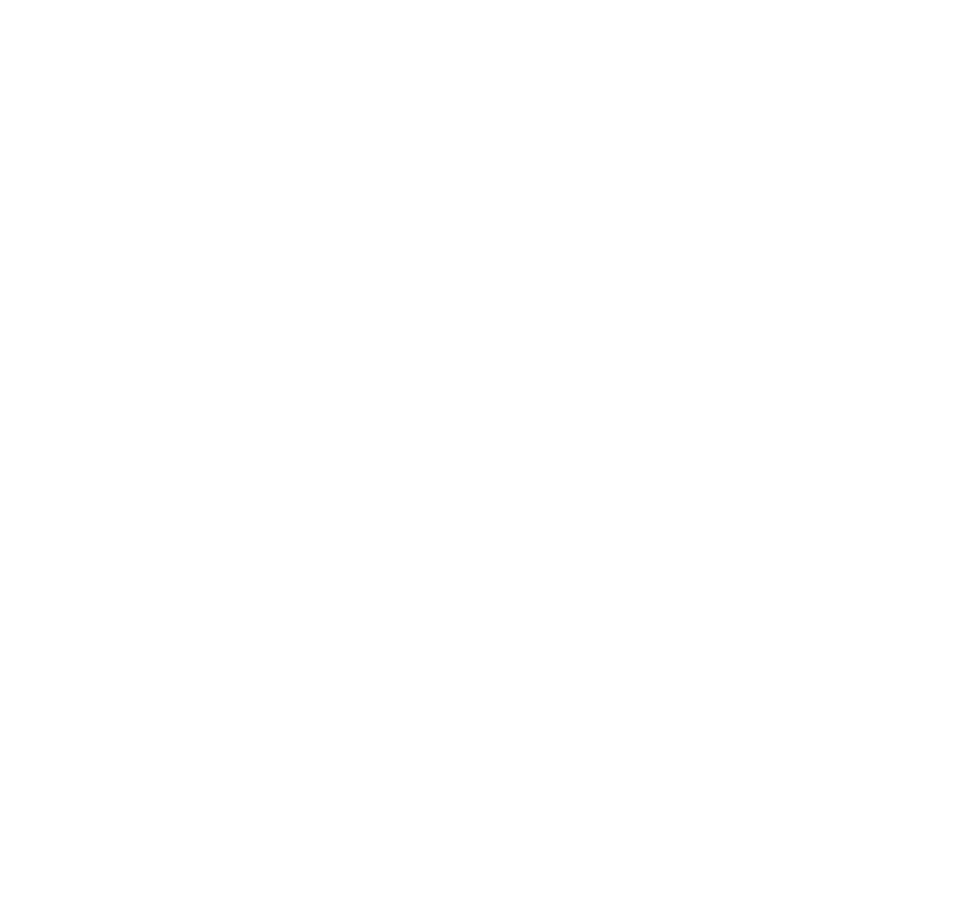
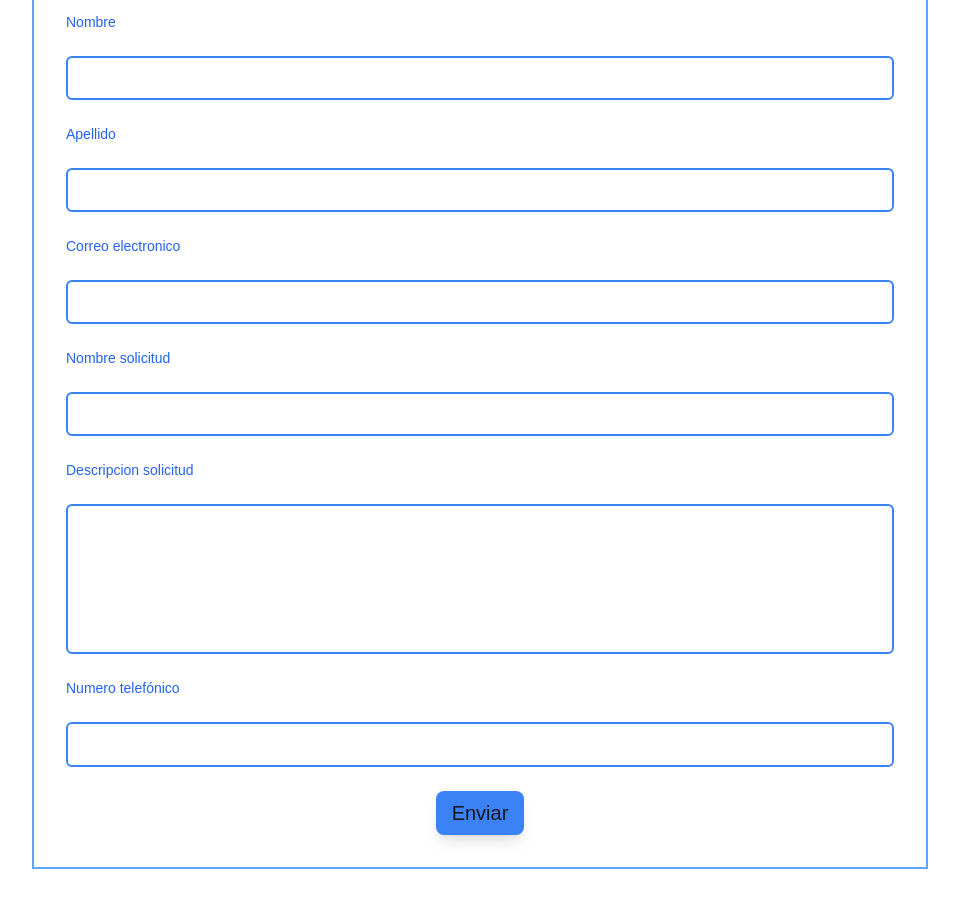
Before and after one commit to topavasquez/Frontend-Isoterm, a Next.js app: page /contacto in a window 1280 px wide. Shown: the part 260-1168 px from the top of the page, without its empty margins (160-1119 px from the left). Before the commit the page ends 800 px from the top, so only its background shows below. Built offline with nearby package versions, Linux system fonts and the light colour scheme.

Commit message:
Contacto listo, falta estilo

```diff
--- a/src/app/contacto/page.js
+++ b/src/app/contacto/page.js
@@ -1,8 +1,117 @@
+"use client"
+
+import { useForm } from "react-hook-form"
 
 export default function Contacto() {
+    const {
+        register,
+        handleSubmit,
+        watch,
+        formState: { errors },
+    } = useForm()
+
+    const onSubmit = async (data) => {
+        try {
+            const response = await fetch('http://localhost:4000/api/create', {
+                method: 'POST',
+                headers: {
+                    'Content-Type': 'application/json',
+                },
+                body: JSON.stringify(data),
+            });
+
+            if (!response.ok) {
+                const errorData = await response.json();
+                console.error('Error en el servidor:', errorData);
+                throw new Error(errorData.error || 'Error desconocido');
+            }
+
+            const result = await response.json();
+            console.log('Registro creado con éxito:', result);
+        } catch (error) {
+            console.error('Error al enviar la solicitud:', error.message);
+        }
+    };
+
     return (
-        <div>
-            <h1>Contacto</h1>
+        <div className="max-w-7xl mx-auto relative bg-white px-8 sm:px-20 pb-10">
+            <h1 className="text-center font-bold text-3xl py-8 text-blue-600">Contacto</h1>
+            <div className="max-w-4xl mx-auto">
+                <h3 className="font-site text-xl my-3 text-blue-600">Contactar al personal</h3>
+                <form className="border-2 border-blue-400 p-8" onSubmit={handleSubmit(onSubmit)}>
+                    <div className="flex flex-col sm:gap-6">
+
+                        <label className="text-sm text-blue-600" htmlFor="name">
+                            Nombre
+                        </label>
+                        <input
+                            {...register("name", { required: true })}
+                            id="name"
+                            className="input border-2 border-blue-500 rounded-md p-2 focus:outline-none focus:ring-2 focus:ring-blue-400"
+                        />
+
+                        <label className="text-sm text-blue-600" htmlFor="lastname">
+                            Apellido
+                        </label>
+                        <input
+                            {...register("lastname", { required: true })}
+                            id="lastname"
+                            className="input border-2 border-blue-500 rounded-md p-2 focus:outline-none focus:ring-2 focus:ring-blue-400"
+                        />
+
+                        <label className="text-sm text-blue-600" htmlFor="email">
+                            Correo electronico
+                        </label>
+                        <input
+                            {...register("email", { required: true })}
+                            type="email"
+                            id="email"
+                            className="input border-2 border-blue-500 rounded-md p-2 focus:outline-none focus:ring-2 focus:ring-blue-400"
+                        />
+
+                        <label className="text-sm text-blue-600" htmlFor="title">
+                            Nombre solicitud
+                        </label>
+                        <input
+                            {...register("title", { required: true })}
+                            id="title"
+                            className="input border-2 border-blue-500 rounded-md p-2 focus:outline-none focus:ring-2 focus:ring-blue-400"
+                        />
+
+                        <label className="text-sm text-blue-600" htmlFor="description">
+                            Descripcion solicitud
+                        </label>
+                        <textarea
+                            {...register("description", { required: true })}
+                            id="description"
+                            className="input border-2 border-blue-500 rounded-md p-2 focus:outline-none focus:ring-2 focus:ring-blue-400"
+                            style={{
+                                height: '150px',
+                                resize: 'none',
+                            }}
+                        />
+
+                        <label className="text-sm text-blue-600" htmlFor="number">
+                            Numero telefónico
+                        </label>
+                        <textarea
+                            {...register("number", { required: true })}
+                            id="number"
+                            className="input border-2 border-blue-500 rounded-md p-2 focus:outline-none focus:ring-2 focus:ring-blue-400"
+                            style={{
+                                height: '45px',
+                                resize: 'none',
+                            }}
+                        />
+
+                    </div>
+                    <button className="mt-6 text-xl block mx-auto bg-blue-500 px-4 py-2 rounded-lg shadow-lg hover:bg-blue-700 hover:scale-105 transition" type="submit">
+                        Enviar
+                    </button>
+                </form>
+                <div className="mt-16">
+                </div>
+            </div>
         </div>
-    );
+    )
 }
```
